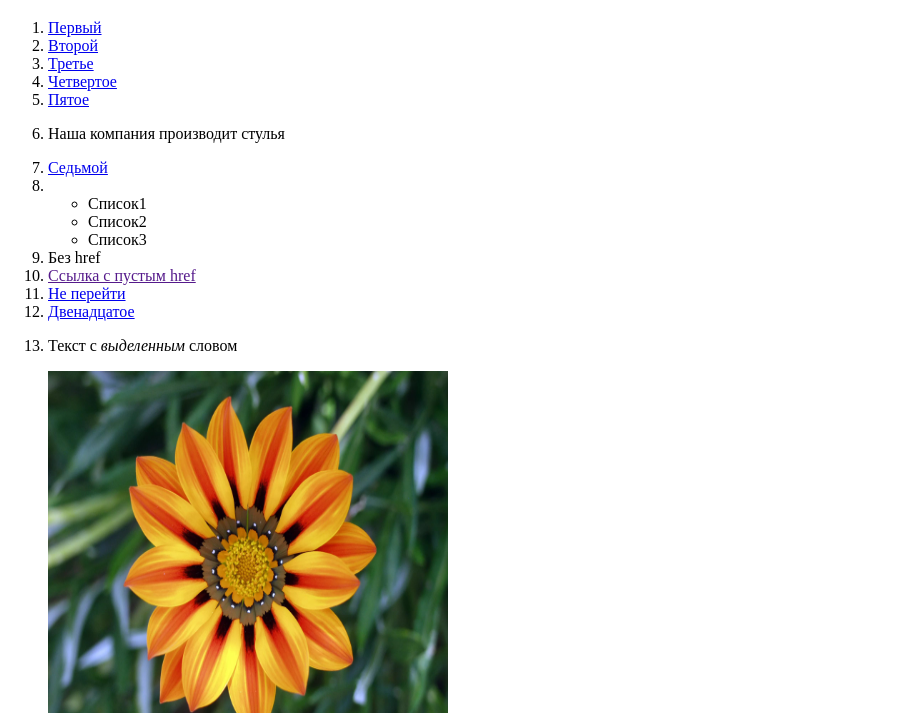
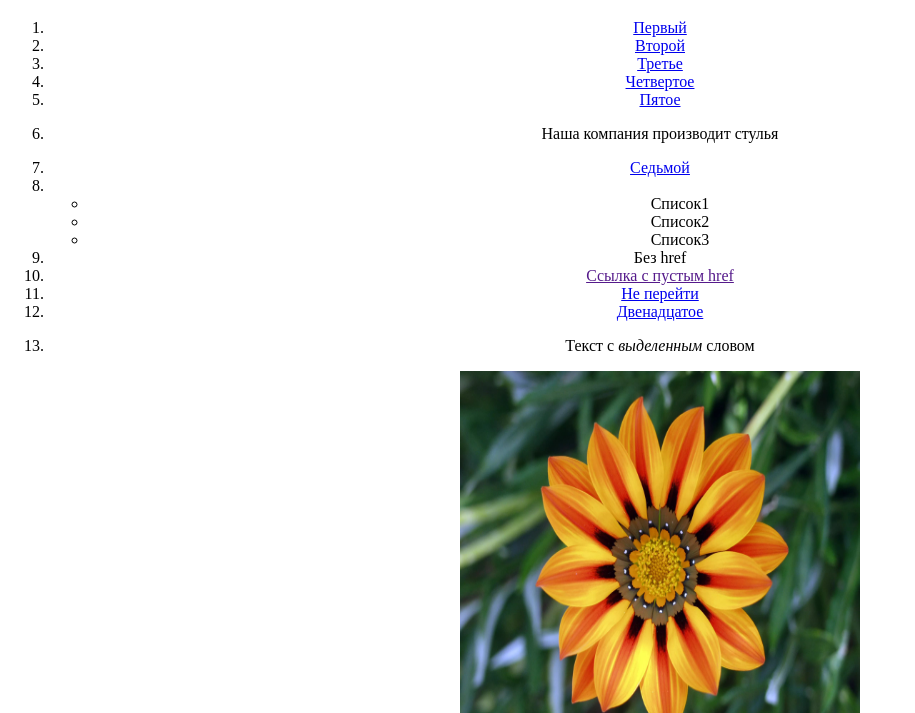
Before and after one commit to ArtyomPrasol/ArtyomPrasol.github.io, a plain HTML site: page index2.html in a window 1280 px wide. Shown: the part 87-800 px from the top of the page, without its empty margins (0-915 px from the left). Drawn offline with Linux system fonts and the light colour scheme; files whose address does not match are found by name.

Commit message:
Update style.css

```diff
--- a/style.css
+++ b/style.css
@@ -11,6 +11,10 @@ form{
     text-align:center;
     font-size: 30px;
     background:	#E6E6FA;
+}
+
+ol{
+    text-align:center
 }
 
 nav{
```
